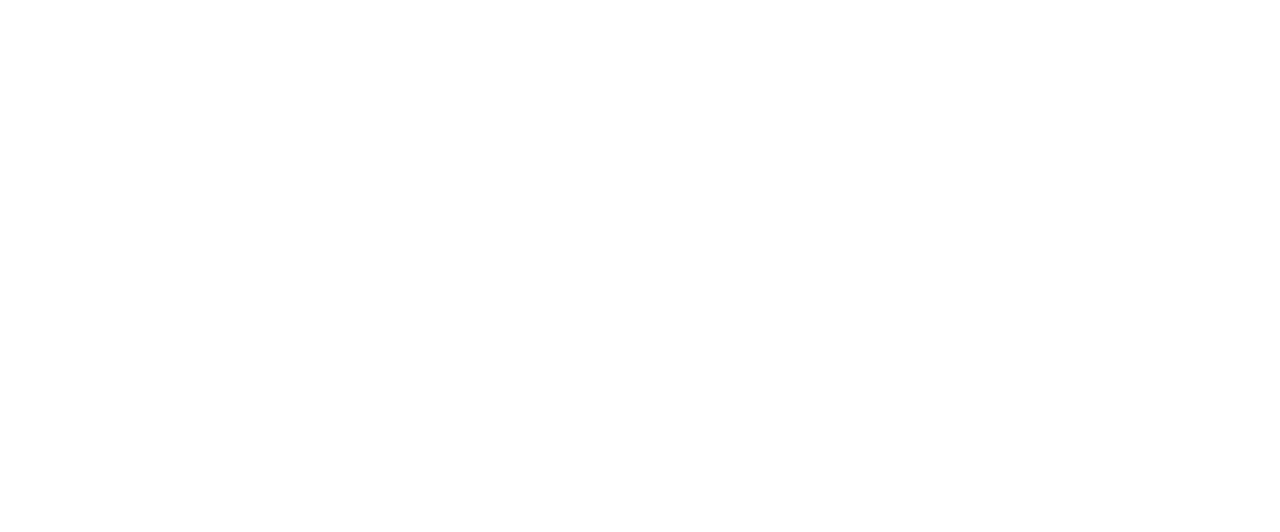
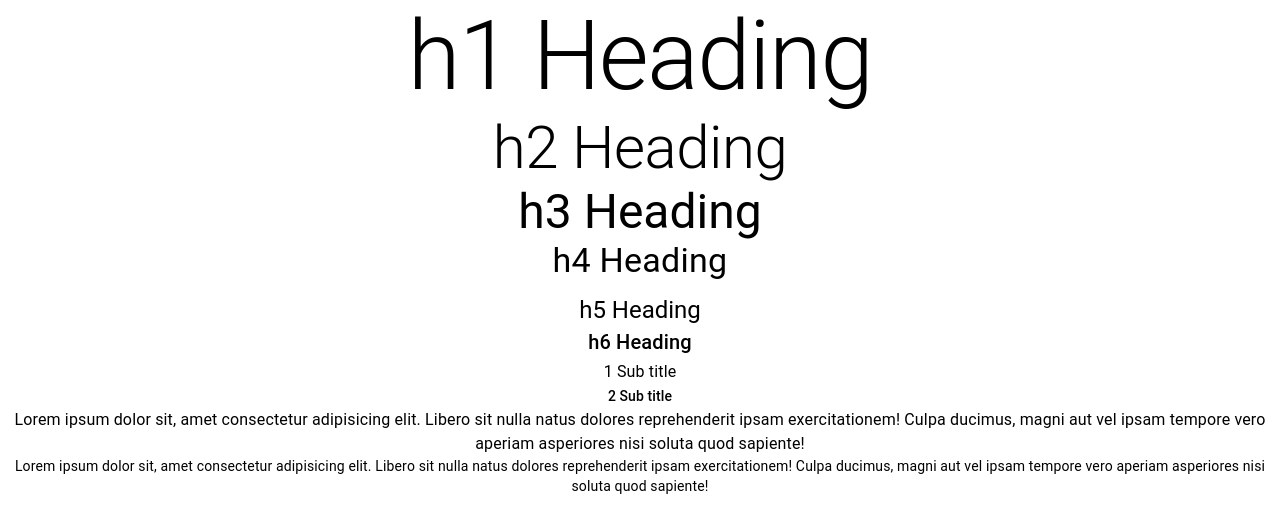
Before and after one commit to ZekDaniels/react-mui-demo, a React (Create React App) app: page / in a window 1280 px wide. Shown: the top 532 px of the page. Built offline with nearby package versions, Linux system fonts and the light colour scheme.

Commit message:
tpyography added

```diff
--- a/src/App.tsx
+++ b/src/App.tsx
@@ -1,8 +1,10 @@
 import './App.css';
+import { MuiTypography } from './components/MuiTypography';
 
 function App() {
   return (
     <div className="App">
+      <MuiTypography></MuiTypography>
     </div>
   );
 }
--- /dev/null
+++ b/src/components/MuiTypography.tsx
@@ -0,0 +1,21 @@
+import { Typography } from '@mui/material'
+import React from 'react'
+
+export const MuiTypography = () => {
+  return (
+    <div>
+        <Typography variant='h1'>h1 Heading</Typography>
+        <Typography variant='h2'>h2 Heading</Typography>
+        <Typography variant='h3'>h3 Heading</Typography>
+        <Typography variant='h4' component='h1' gutterBottom>h4 Heading</Typography>{/* component name manipulation  */}
+        <Typography variant='h5'>h5 Heading</Typography>
+        <Typography variant='h6'>h6 Heading</Typography>
+
+        <Typography variant='subtitle1'>1 Sub title</Typography>
+        <Typography variant='subtitle2'>2 Sub title</Typography>
+
+        <Typography variant='body1'>Lorem ipsum dolor sit, amet consectetur adipisicing elit. Libero sit nulla natus dolores reprehenderit ipsam exercitationem! Culpa ducimus, magni aut vel ipsam tempore vero aperiam asperiores nisi soluta quod sapiente!</Typography>
+        <Typography variant='body2'>Lorem ipsum dolor sit, amet consectetur adipisicing elit. Libero sit nulla natus dolores reprehenderit ipsam exercitationem! Culpa ducimus, magni aut vel ipsam tempore vero aperiam asperiores nisi soluta quod sapiente!</Typography>
+    </div>
+  )
+}
```
